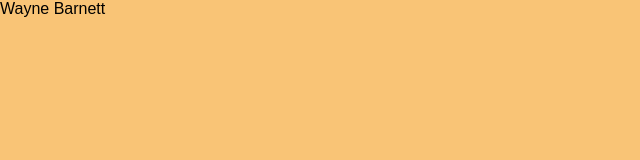
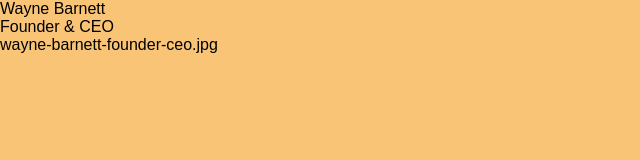
Before and after one commit to bonvi83/js-our-team, a plain HTML site: page index.html in a window 1280 px wide. Shown: the whole page, without its empty margins (0-640 px from the left). Drawn offline with Linux system fonts and the light colour scheme.

Commit message:
e per stamparli tutti?

```diff
--- a/index.html
+++ b/index.html
@@ -28,7 +28,9 @@
   </head>
 
   <body>
-    <div class="stampa"></div>
+    <div class="nome"></div>
+    <div class="ruolo"></div>
+    <div class="immagine"></div>
     <!-- link a javascript -->
     <script type="text/javascript" src="./js/main.js"></script>
   </body>
--- a/js/main.js
+++ b/js/main.js
@@ -41,7 +41,13 @@ for (let i = 0; i < team.length; i++) {
 
 
 
-// stampaNomi.innerHTML = slidesHtml;
+// stampo in HTML le info del primo elemento nell'array
+
 var nomeSoggetto = team[0].name;
+document.querySelector (".nome").innerHTML = nomeSoggetto;
 
-document.querySelector (".stampa").innerHTML = nomeSoggetto;
+var cosaFa = team[0].role;
+document.querySelector (".ruolo").innerHTML = cosaFa;
+
+var foto = team[0].image;
+document.querySelector (".immagine").innerHTML = foto;
```
